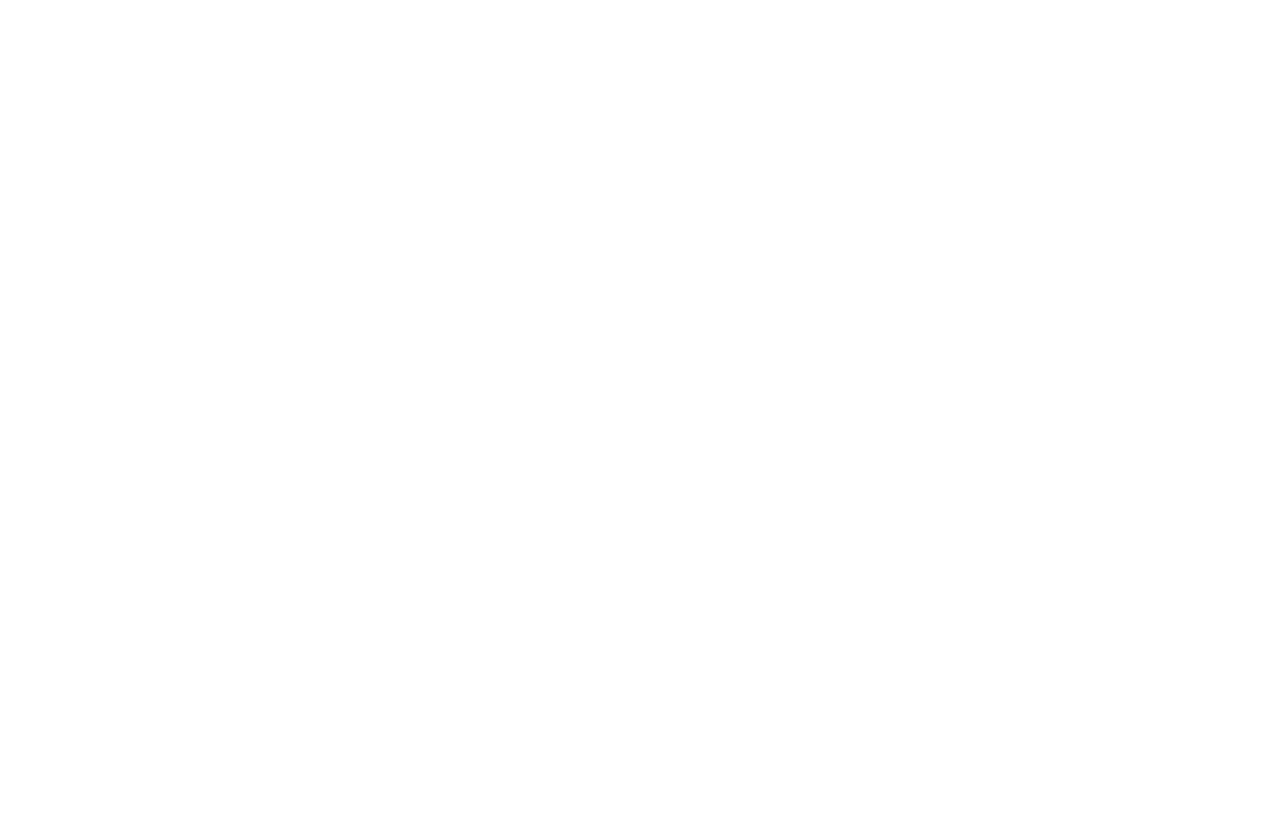
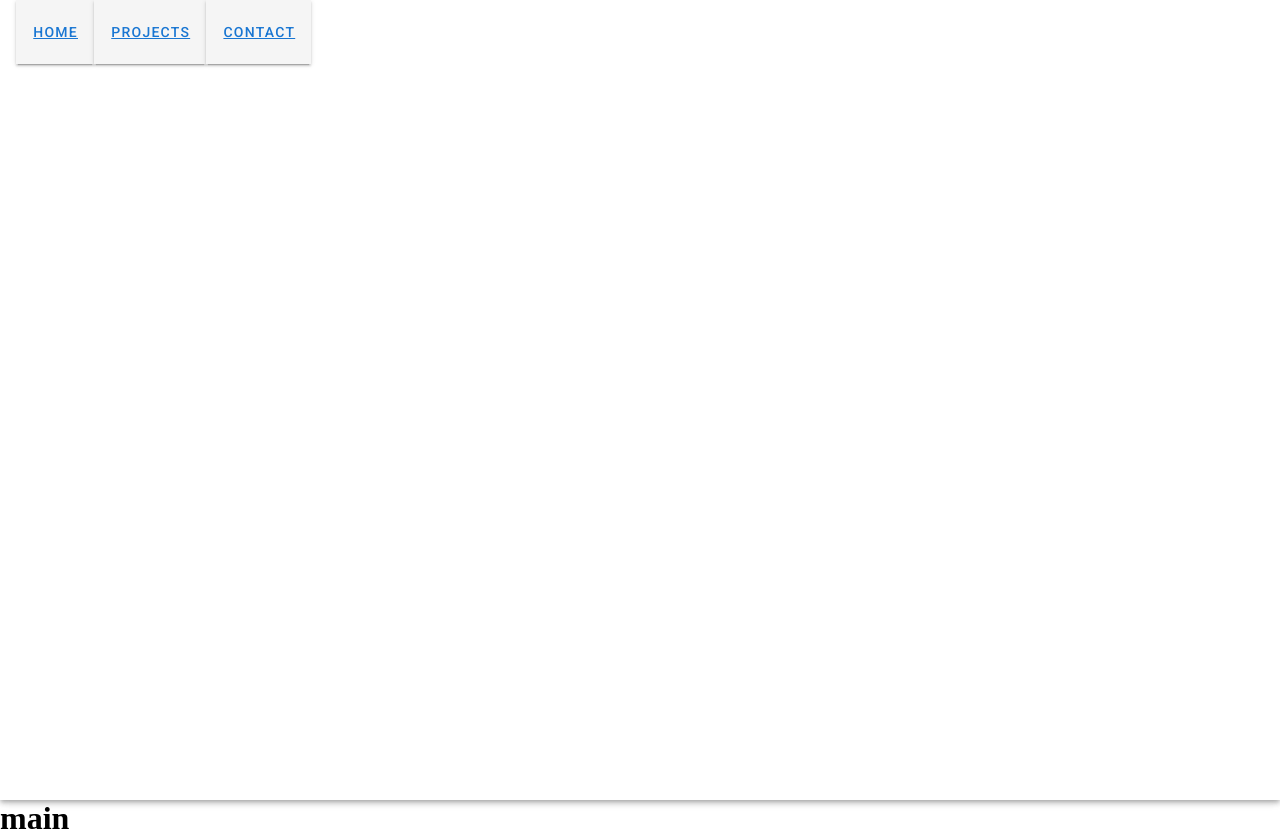
Before and after one commit to 0jo-gil/vue_study, a Nuxt app: page /main in a window 1280 px wide. Before the commit this address had no page. Before the commit the page ends 800 px from the top, so only its background shows below. Built offline with nearby package versions, Linux system fonts and the light colour scheme.

Commit message:
feat: vuetify 셋팅

```diff
--- /dev/null
+++ b/components/header/Header.vue
@@ -0,0 +1,26 @@
+<template>
+  <v-app>
+    <v-toolbar app>
+      <v-toolbar-items class="hidden-xs-only">
+        <v-btn flat v-for="item in menu" :key="item.id">
+          <nuxt-link :to="{ path: item.url }">{{ item.title }}</nuxt-link>
+        </v-btn>
+      </v-toolbar-items>
+    </v-toolbar>
+  </v-app>
+</template>
+
+<script>
+import { mapGetters } from "vuex";
+export default {
+  data() {
+    return {
+      sidebar: false,
+    };
+  },
+  computed: {
+    // 첫번째 인수는 실제로 vuex에 자동으로 등록될 store파일 이름, 두번째 인수는 배열로 내부 state 값
+    ...mapGetters("header-menu", ["menu"]),
+  },
+};
+</script>
--- /dev/null
+++ b/layouts/default.vue
@@ -0,0 +1,16 @@
+<template>
+  <div>
+    <Header />
+    <Nuxt />
+  </div>
+</template>
+
+<script>
+import Header from "~/components/header/Header.vue";
+
+export default {
+  components: {
+    Header,
+  },
+};
+</script>
--- a/nuxt.config.js
+++ b/nuxt.config.js
@@ -1,3 +1,5 @@
+import { VuetifyLoaderPlugin } from "vuetify-loader";
+
 export default {
   // Global page headers: https://go.nuxtjs.dev/config-head
   head: {
@@ -18,19 +20,30 @@
   css: [],
 
   // Plugins to run before rendering page: https://go.nuxtjs.dev/config-plugins
-  plugins: [{ src: "~/plugins/axios.js", ssr: false }],
+  plugins: [{ src: "~/plugins/axios.js", ssr: false }, "@/plugins/vuetify"],
 
   // Auto import components: https://go.nuxtjs.dev/config-components
   components: true,
 
   // Modules for dev and build (recommended): https://go.nuxtjs.dev/config-modules
-  buildModules: [],
+  ildModules: [],
 
   // Modules: https://go.nuxtjs.dev/config-modules
   modules: [],
 
   // Build Configuration: https://go.nuxtjs.dev/config-build
-  build: {},
+  build: {
+    transpile: ["vuetify/lib"],
+    plugins: [new VuetifyLoaderPlugin()],
+    loaders: {
+      sass: {
+        // @ts-ignore
+        additionalData: "@import '@/assets/styles/vuetify.scss'",
+      },
+    },
+  },
+
+  buildModules: ["@nuxtjs/vuetify"],
 
   store: true,
 };
--- a/package.json
+++ b/package.json
@@ -10,12 +10,14 @@
     "test": "jest"
   },
   "dependencies": {
+    "@nuxtjs/vuetify": "^1.12.3",
     "axios": "^1.4.0",
     "core-js": "^3.25.3",
     "nuxt": "^2.15.8",
     "vue": "^2.7.10",
     "vue-server-renderer": "^2.7.10",
-    "vue-template-compiler": "^2.7.10"
+    "vue-template-compiler": "^2.7.10",
+    "vuetify": "^2.5.10"
   },
   "devDependencies": {
     "@vue/test-utils": "^1.3.0",
--- /dev/null
+++ b/pages/main.vue
@@ -0,0 +1,11 @@
+<template>
+  <div>
+    <h1>main</h1>
+  </div>
+</template>
+
+<script>
+export default {
+  name: "Main",
+};
+</script>
--- /dev/null
+++ b/plugins/vuetify.js
@@ -0,0 +1,16 @@
+import Vue from "vue";
+import Vuetify from "vuetify/lib";
+
+import "vuetify/dist/vuetify.min.css";
+import "@/assets/styles/vuetify.scss";
+
+Vue.use(Vuetify);
+
+export default new Vuetify({
+  icons: {
+    iconfont: "md",
+  },
+  theme: {
+    dark: false,
+  },
+});
--- /dev/null
+++ b/store/header-menu.js
@@ -0,0 +1,11 @@
+export const state = () => ({
+  menu: [
+    { id: 1, title: "Home", url: "/" },
+    { id: 2, title: "Projects", url: "/projects" },
+    { id: 3, title: "Contact", url: "/contact" },
+  ],
+});
+
+export const getters = {
+  menu: (state) => state.menu,
+};
```
Also changed, not shown: assets/styles/vuetify.scss (added), 1 other file (tests, documents, lock files or other folders).
